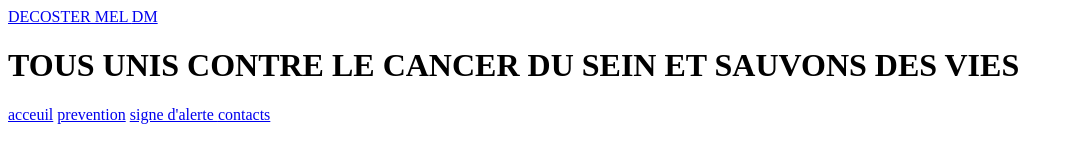
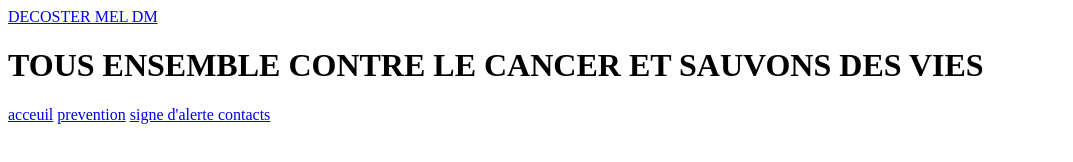
Before and after one commit to decostermel7-dev/Equipe-1-page-web, a plain HTML site: page index.html in a window 1280 px wide. Shown: the whole page, without its empty margins (0-1073 px from the left). Drawn offline with Linux system fonts and the light colour scheme.

Commit message:
Update index.html

```diff
--- a/index.html
+++ b/index.html
@@ -11,7 +11,7 @@
     <a href="#accueil" class="logo"> DECOSTER MEL
           <span>DM</span>
     </a>
-      <h1> TOUS UNIS CONTRE LE CANCER DU SEIN ET SAUVONS DES VIES </h1>
+      <h1> TOUS ENSEMBLE CONTRE LE CANCER ET SAUVONS DES VIES </h1>
 
     <nav>
         <a href="#acceuil"> acceuil</a>
```
